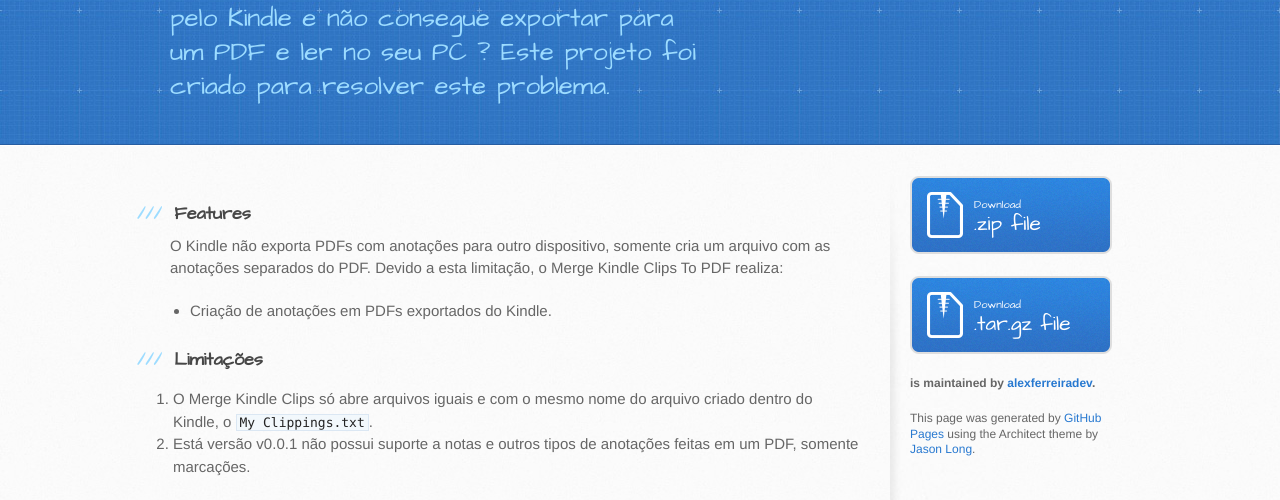
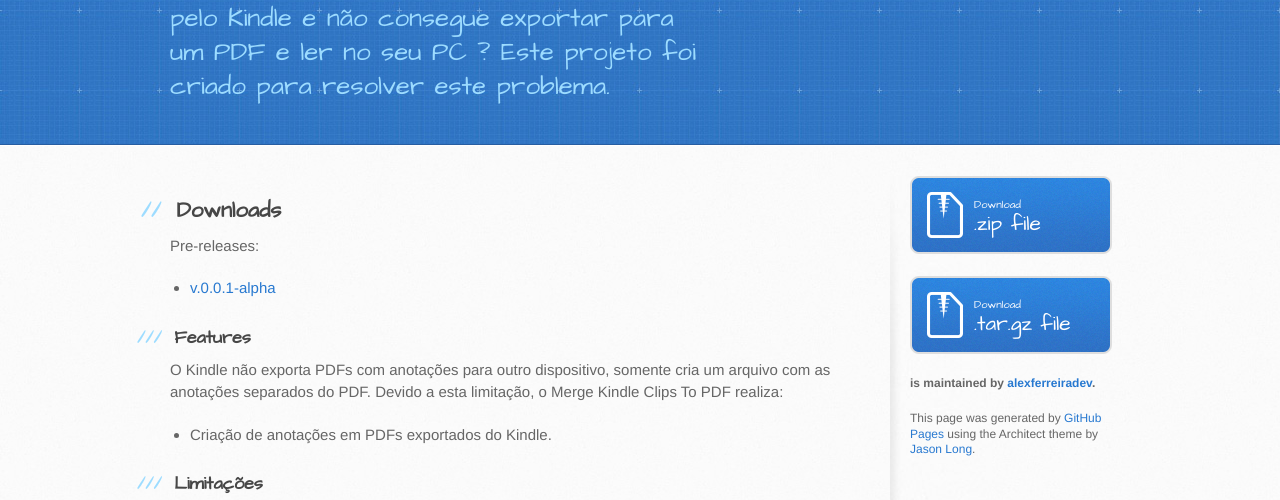
Before and after one commit to alexferreiradev/MergeKindleClippingsToPDF, a plain HTML site: page index.html in a window 1280 px wide. Shown: the part 230-730 px from the top of the page. Drawn offline with Linux system fonts and the light colour scheme.

```diff
--- a/index.html
+++ b/index.html
@@ -28,7 +28,16 @@
     <div id="content-wrapper">
       <div class="inner clearfix">
         <section id="main-content">
-          <h3>
+          <h2>
+<a id="downloads" class="anchor" href="#downloads" aria-hidden="true"><span aria-hidden="true" class="octicon octicon-link"></span></a>Downloads</h2>
+
+<p>Pre-releases:</p>
+
+<ul>
+<li><a href="https://github.com/alexferreiradev/MergeKindleClippingsToPDF/releases/tag/v0.0.1-alpha">v.0.0.1-alpha</a></li>
+</ul>
+
+<h3>
 <a id="features" class="anchor" href="#features" aria-hidden="true"><span aria-hidden="true" class="octicon octicon-link"></span></a>Features</h3>
 
 <p>O Kindle não exporta PDFs com anotações para outro dispositivo, somente cria um arquivo com as anotações separados do PDF. Devido a esta limitação, o Merge Kindle Clips To PDF realiza:</p>
--- a/params.json
+++ b/params.json
@@ -1,6 +1,6 @@
 {
   "name": "Merge Kindle Clips PDFs",
   "tagline": "Gosta de criar marcações nos seus PDFs pelo Kindle e não consegue exportar para um PDF e ler no seu PC ? Este projeto foi criado para resolver este problema.",
-  "body": "### Features\r\nO Kindle não exporta PDFs com anotações para outro dispositivo, somente cria um arquivo com as anotações separados do PDF. Devido a esta limitação, o Merge Kindle Clips To PDF realiza:\r\n- Criação de anotações em PDFs exportados do Kindle.\r\n\r\n### Limitações\r\n1. O Merge Kindle Clips só abre arquivos iguais e com o mesmo nome do arquivo criado dentro do Kindle, o `My Clippings.txt`. \r\n1. Está versão v0.0.1 não possui suporte a notas e outros tipos de anotações feitas em um PDF, somente marcações.\r\n\r\n### Authors and Contributors\r\nEste projeto foi criado por Alex Ferreira(@alexferreiradev) e está sendo mantido durante seu tempo livre.\r\n\r\n### License\r\nA licença por enquanto não está definida, mas está livre para qualquer coisa.\r\n\r\n",
+  "body": "## Downloads\r\nPre-releases:\r\n - [v.0.0.1-alpha](https://github.com/alexferreiradev/MergeKindleClippingsToPDF/releases/tag/v0.0.1-alpha)\r\n\r\n### Features\r\nO Kindle não exporta PDFs com anotações para outro dispositivo, somente cria um arquivo com as anotações separados do PDF. Devido a esta limitação, o Merge Kindle Clips To PDF realiza:\r\n- Criação de anotações em PDFs exportados do Kindle.\r\n\r\n### Limitações\r\n1. O Merge Kindle Clips só abre arquivos iguais e com o mesmo nome do arquivo criado dentro do Kindle, o `My Clippings.txt`. \r\n1. Está versão v0.0.1 não possui suporte a notas e outros tipos de anotações feitas em um PDF, somente marcações.\r\n\r\n### Authors and Contributors\r\nEste projeto foi criado por Alex Ferreira(@alexferreiradev) e está sendo mantido durante seu tempo livre.\r\n\r\n### License\r\nA licença por enquanto não está definida, mas está livre para qualquer coisa.\r\n\r\n",
   "note": "Don't delete this file! It's used internally to help with page regeneration."
 }
```
